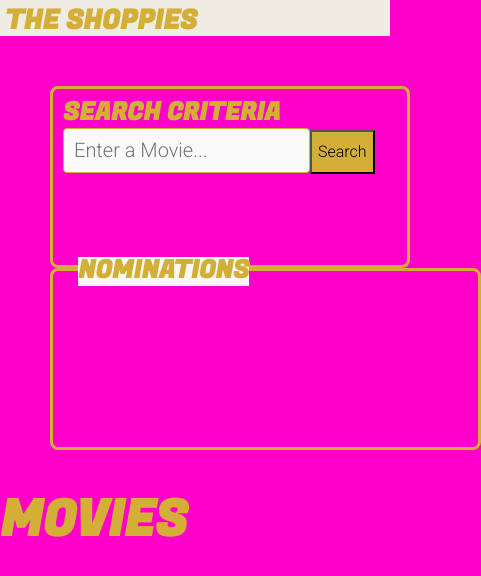
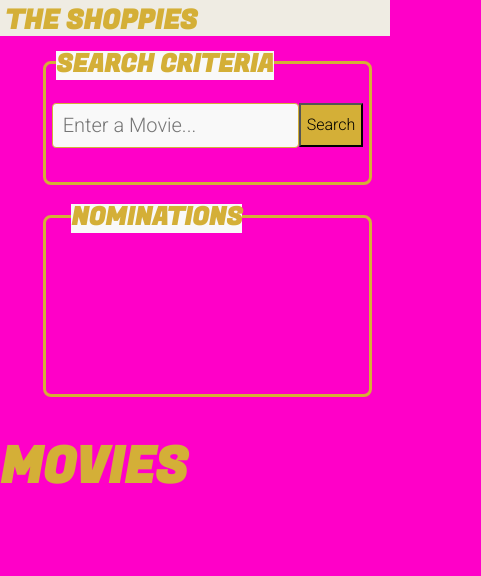
Before and after one commit to SG-Command/movieapp, a React (Create React App) app: page / in a window 390 px wide. Shown: the top 576 px of the page, 481 px wide, since content can reach past the window. Built offline with nearby package versions, Linux system fonts and the light colour scheme.

Commit message:
Updated the search box and nomination box to be more reactive to screen size.

```diff
--- a/src/App.css
+++ b/src/App.css
@@ -1,10 +1,16 @@
+/*---------------------------------------------------------------------------------------------*/
 /*GOOGLE FONTS*/
+/*---------------------------------------------------------------------------------------------*/
 
 /*Header fonts*/
 @import url('https://fonts.googleapis.com/css2?family=Fugaz+One&display=swap');
 /*General Text Fonts*/
 @import url('https://fonts.googleapis.com/css2?family=Roboto:wght@100;300&display=swap');
 @import url('https://fonts.googleapis.com/css2?family=Roboto:wght@900&display=swap');
+
+/*---------------------------------------------------------------------------------------------*/
+/*GENERAL STYLING*/
+/*---------------------------------------------------------------------------------------------*/
 
 body {
   background-color: #f9f9f9;
@@ -41,70 +47,6 @@ body {
   font-family: 'Fugaz One', cursive;
   margin-left: 15px;
   margin-right: 15px;
-}
-
-/*Large Screen Size*/
-@media screen and (max-width: 1200px){
-
-  body {
-    background-color: aqua;
-  }
-}
-
-/*Medium Screen Size*/
-@media screen and (max-width: 992px){
-
-  body {
-    background-color: rgb(255, 0, 64);
-  }
-
-  .award {
-    /*The original size of the image was 426x150*/
-    height: 80px;
-    width: 29px;
-  }
-
-  .shoppies {
-    font-size: 80px;
-  }
-
-}
-
-/*Small Screen Size*/
-@media screen and (max-width: 768px){
-
-  body {
-    background-color: rgb(51, 255, 0);
-  }
-
-  .award {
-    display:none;
-  }
-
-  .shoppies {
-    font-size:54px;
-    margin:0px;
-  }
-
-  .banner {
-    padding-left: 5px;
-    padding-right: 5px;
-    padding-top: 5px;
-  }
-
-}
-
-/*Extra Small*/
-@media screen and (max-width: 576px){
-
-  body {
-    background-color: rgb(255, 0, 200);
-  }
-
-  .shoppies {
-    font-size:27px;
-  }
-
 }
 
 /*--------------------------------------------------------------------------------------------------*/
@@ -172,44 +114,14 @@ body {
   color: #b41e1e;
 }
 
-/*Large Screen Size*/
-@media screen and (max-width: 1200px){
-
-}
-
-/*Medium Screen Size*/
-@media screen and (max-width: 992px){
-}
-
-/*Small Screen Size*/
-@media screen and (max-width: 768px){
-  .popup{
-    width: 80%;
-  }
-}
-
-/*Extra Small*/
-@media screen and (max-width: 576px){
-  .popup h2 {
-    font-size: 20px;
-  }
-
-  .popup .close1 {
-    font-size: 20px;
-  }
-
-  .popup .close2 {
-    font-size: 20px;
-  }
-
-}
-
 /*--------------------------------------------------------------------------------------------------*/
 /*SEARCH BAR*/
 /*--------------------------------------------------------------------------------------------------*/
 .topBoxes {
   margin-top: 50px;
   margin-left: 50px;
+  display:inline-block;
+  display:flex;
 }
 
 .searchBox {
@@ -220,6 +132,7 @@ body {
   display: inline-block;
   padding: 10px;
   height: 182px;
+  margin-right: 20px;
 }
 
 .searchHeader {
@@ -227,6 +140,10 @@ body {
   font-size: 25px;
   margin: 0px;
   font-family: 'Fugaz One', cursive;
+  position: relative;
+  top:-23px;
+  background-color: #f9f9f9;
+  display: inline-block;
 }
 
 .searchTerm {
@@ -300,13 +217,11 @@ body {
   font-family: 'Fugaz One', cursive;
 }
 
-
 .movieBox {
   display:flex;
   flex-wrap: wrap;
   margin-left: 5%;
   margin-right: 5%;
-  /* justify-content: space-evenly; */
 }
 
 /*Container for each individual movie*/
@@ -378,6 +293,127 @@ body {
 .movieContainer:hover .yearContainer {
   opacity: 1;
 }
+
+/*--------------------------------------------------------------------------------------------------*/
+/*MODIFICATIONS FOR DIFFERENT SCREEN SIZES*/
+/*--------------------------------------------------------------------------------------------------*/
+/*Large Screen Size*/
+@media screen and (max-width: 1200px){
+  /*Styling to identify screen size with color- to be removed later*/
+  body {
+    background-color: aqua;
+  }
+}
+
+/*Medium Screen Size*/
+@media screen and (max-width: 992px){
+  /*Styling to identify screen size with color- to be removed later*/
+  body {
+    background-color: rgb(255, 0, 64);
+  }
+
+  /*Styling for the Search box and nomination box*/
+  .topBoxes {
+    margin-top: 25px;
+    margin-left: 25px;
+    flex-direction: column;
+    justify-content: center;
+    align-items: center;
+  }
+
+  .searchBox {
+    margin-right: 0px;
+    margin-bottom: 30px;
+  }
+
+  /*Styling for the header*/
+  .award {
+    /*The original size of the image was 426x150*/
+    height: 80px;
+    width: 29px;
+  }
+
+  .shoppies {
+    font-size: 80px;
+  }
+}
+
+/*Small Screen Size*/
+@media screen and (max-width: 768px){
+  /*Styling to identify screen size with color- to be removed later*/
+  body {
+    background-color: rgb(51, 255, 0);
+  }
+
+  /*Styling for the header*/
+  .award {
+    display:none;
+  }
+
+  .shoppies {
+    font-size:54px;
+    margin:0px;
+  }
+
+  .banner {
+    padding-left: 5px;
+    padding-right: 5px;
+    padding-top: 5px;
+  }
+
+  /*Styling for the popup*/
+  .popup{
+    width: 80%;
+  }
+}
+
+/*Extra Small*/
+@media screen and (max-width: 576px){
+  /*Styling to identify screen size with color- to be removed later*/
+  body {
+    background-color: rgb(255, 0, 200);
+  }
+
+  /*Styling for the header*/
+  .shoppies {
+    font-size:27px;
+  }
+
+  /*Styling for the searchbox and nomination box*/
+  .searchBox {
+    width: 90%;
+    height: 124px;
+  }
+
+  .searchContent {
+    justify-content: center;
+    display:flex;
+    justify-content: center;
+  }
+
+  .nominationContainer {
+    padding-left:25px;
+    padding-right: 15px;
+    height: 182px;
+    width: 90%;
+    vertical-align: top;
+  }
+
+
+  /*Styling for the popup*/
+  .popup h2 {
+    font-size: 20px;
+  }
+
+  .popup .close1 {
+    font-size: 20px;
+  }
+
+  .popup .close2 {
+    font-size: 20px;
+  }
+}
+
 
 /*! normalize.css v8.0.1 | MIT License | github.com/necolas/normalize.css */
 
--- a/src/App.js
+++ b/src/App.js
@@ -175,9 +175,11 @@ class App extends Component {
         <div className ="topBoxes">
         <div className="searchBox">
           <h2 className="searchHeader">Search Criteria</h2>
-          <label className="searchLabel" htmlFor="movieTitle"></label>
-          <input className ="searchTerm" placeholder="Enter a Movie..." onChange={this.updateSearchTerm} name="movieTitle" type="text"></input>
-          <button className="searchBtn" type="submit" onClick={this.searchAPI}>Search</button>
+          <div className="searchContent">
+            <label className="searchLabel" htmlFor="movieTitle"></label>
+            <input className ="searchTerm" placeholder="Enter a Movie..." onChange={this.updateSearchTerm} name="movieTitle" type="text"></input>
+            <button className="searchBtn" type="submit" onClick={this.searchAPI}>Search</button>
+          </div>
         </div>
         <NominationList data={this.state} trackNomination={this.nominationButton}/>
         </div>
```
Also changed, not shown: 1 other file (tests, documents, lock files or other folders).
